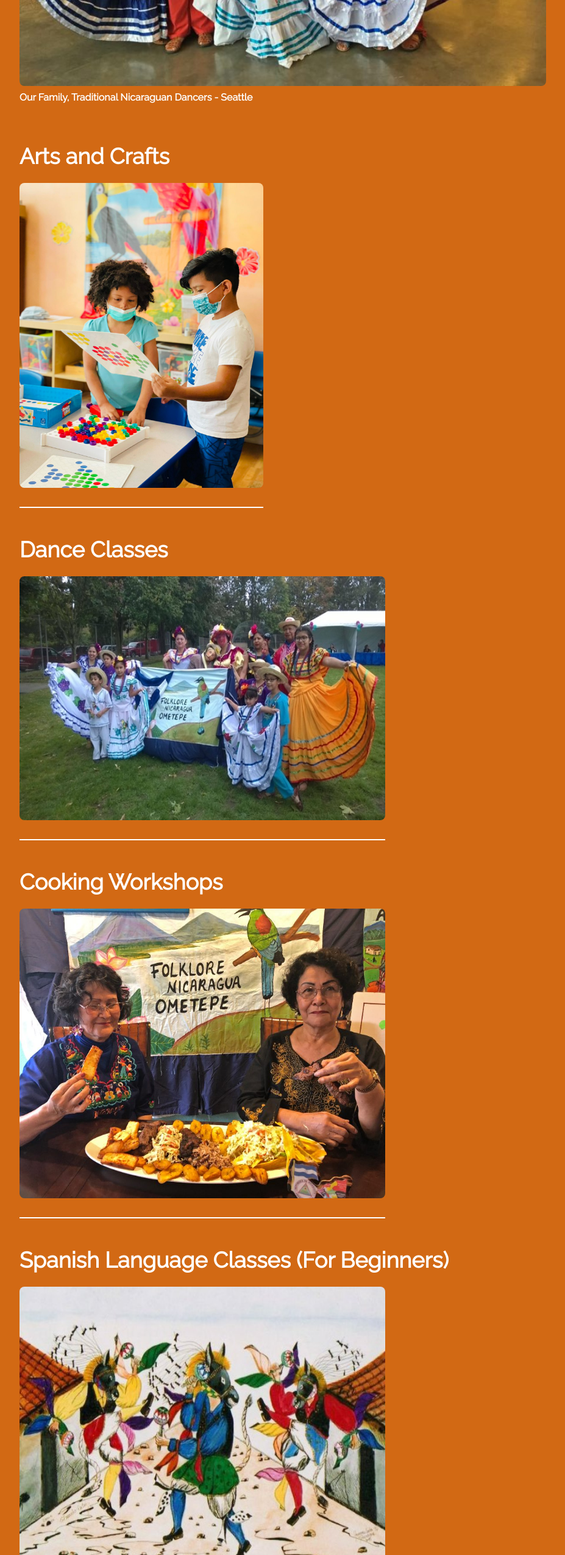
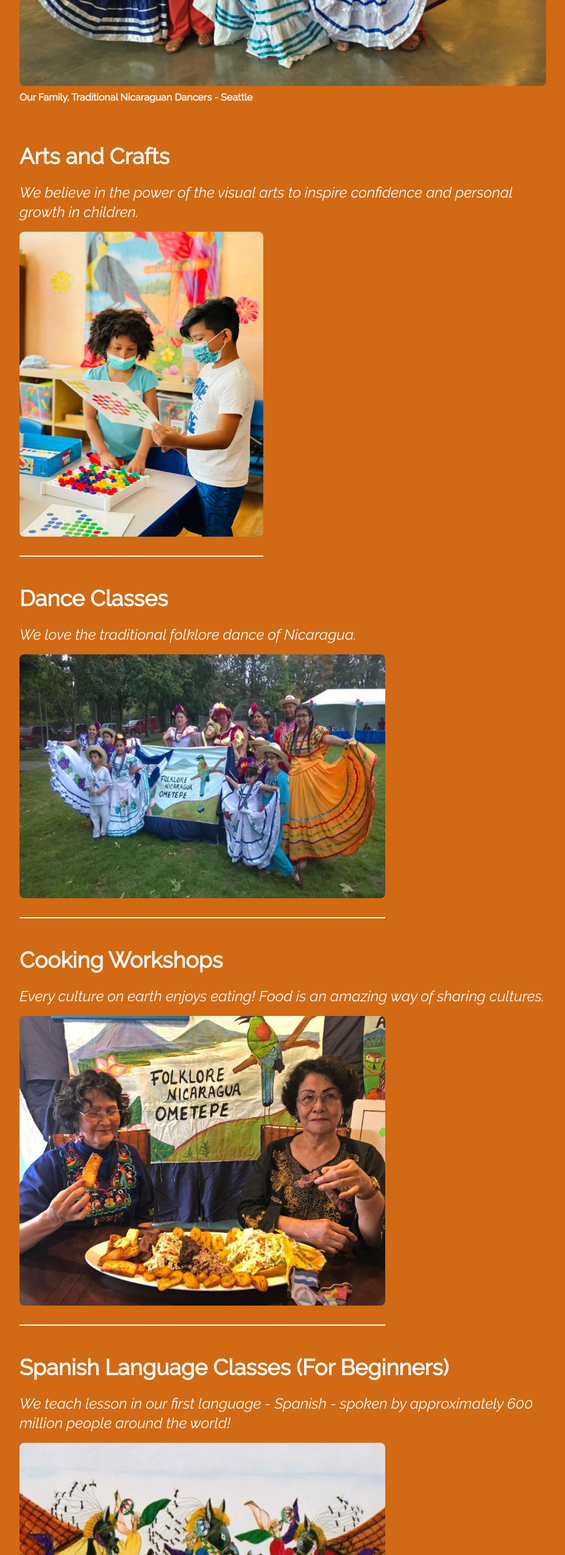
Before and after one commit to papadavis47/ometepe-art-and-education, a Next.js app: page /info/programs in a window 1280 px wide. Shown: the part 844-3394 px from the top of the page at 61% size, without its empty margins (176-1103 px from the left). Built offline with nearby package versions, Linux system fonts and the light colour scheme; a web font is replaced by a local one.

Commit message:
Write text for the programs page

```diff
--- a/pages/info/programs.js
+++ b/pages/info/programs.js
@@ -31,6 +31,10 @@ const Programs = () => {
       <section className='mt-4 font-medium'>
         <div className='pt-6'>
           <h3 className='my-6 text-2xl font-semibold sm:text-4xl'>Arts and Crafts</h3>
+          <p className='my-4 text-xl italic sm:text-2xl'>
+            We believe in the power of the visual arts to inspire confidence and personal growth in
+            children.
+          </p>
           <div className='pb-6 border-b-2 max-w-fit border-b-white'>
             <Image
               src='/images/programs/arts-crafts.jpg'
@@ -43,6 +47,9 @@ const Programs = () => {
         </div>
         <div className='pt-6'>
           <h3 className='my-6 text-2xl font-semibold sm:text-4xl'>Dance Classes</h3>
+          <p className='my-4 text-xl italic sm:text-2xl'>
+            We love the traditional folklore dance of Nicaragua.
+          </p>
           <div className='pb-6 border-b-2 max-w-fit border-b-white'>
             <Image
               src='/images/programs/together.jpg'
@@ -55,6 +62,9 @@ const Programs = () => {
         </div>
         <div className='pt-6'>
           <h3 className='my-6 text-2xl font-semibold sm:text-4xl'>Cooking Workshops</h3>
+          <p className='my-4 text-xl italic sm:text-2xl'>
+            Every culture on earth enjoys eating! Food is an amazing way of sharing cultures.
+          </p>
           <div className='pb-6 border-b-2 max-w-fit border-b-white'>
             <Image
               src='/images/programs/fritanga.jpg'
@@ -69,6 +79,10 @@ const Programs = () => {
           <h3 className='my-6 text-2xl font-semibold sm:text-4xl '>
             Spanish Language Classes (For Beginners)
           </h3>
+          <p className='my-4 text-xl italic sm:text-2xl'>
+            We teach lesson in our first language - Spanish - spoken by approximately 600 million
+            people around the world!
+          </p>
           <div>
             <Image
               src='/images/programs/machoraton.jpg'
```
